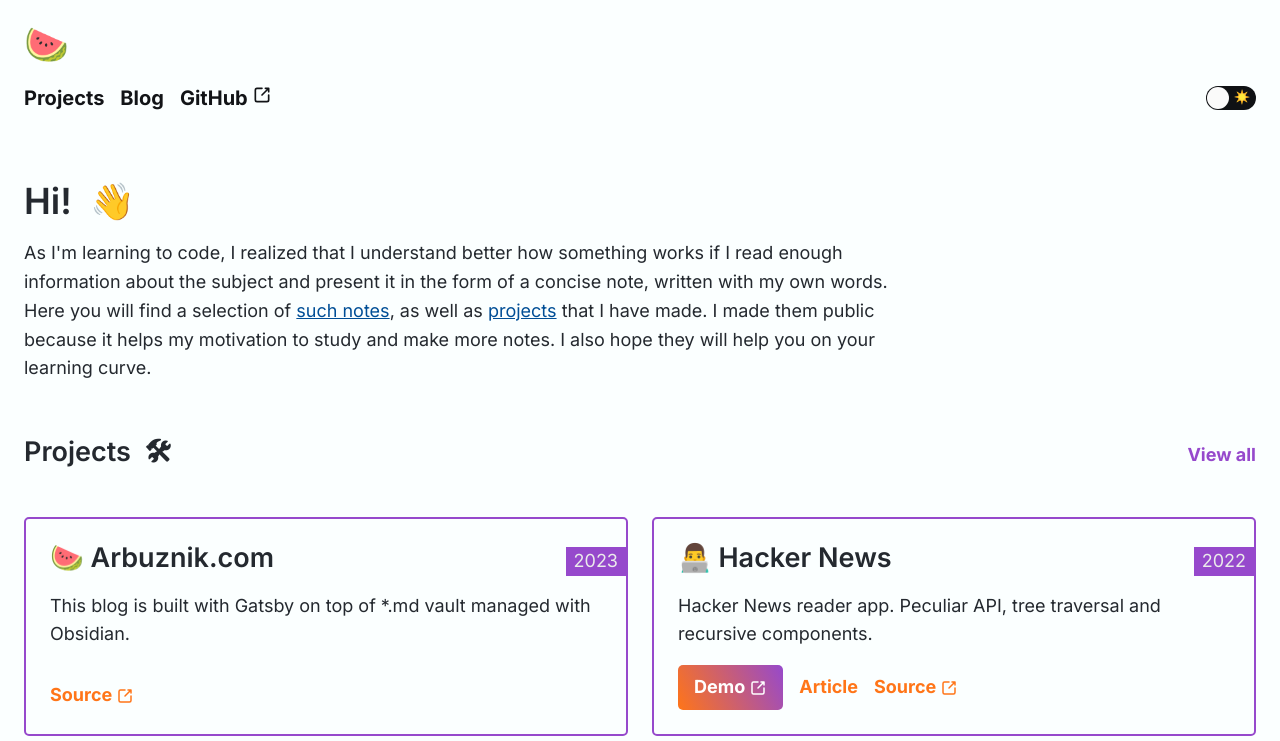
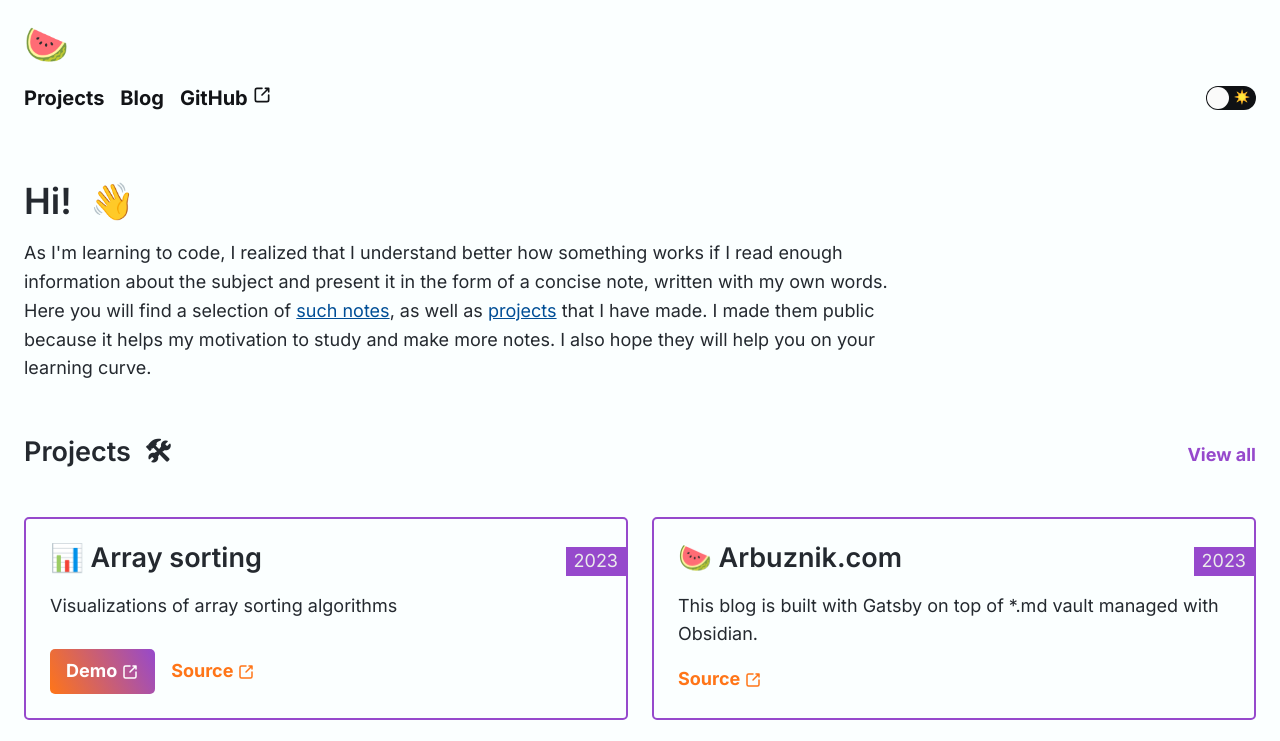
Before and after one commit to arbuznik/arbuznik.com, a Gatsby site: page / in a window 1280 px wide. Shown: the top 741 px of the page. Built offline with nearby package versions, Linux system fonts and the light colour scheme; Gatsby itself is replaced by a stand-in of ours.

Commit message:
add array sorting project

```diff
--- a/src/constants/projects.js
+++ b/src/constants/projects.js
@@ -1,4 +1,13 @@
 export const projects = [
+  {
+    id: 6,
+    name: "📊 Array sorting",
+    description: "Visualizations of array sorting algorithms",
+    year: 2023,
+    featured: true,
+    demoURL: "https://arbuznik-array-sorting.netlify.app/",
+    codeURL: "https://github.com/arbuznik/a-sort",
+  },
   {
     id: 5,
     name: "🍉 Arbuznik.com",
```
